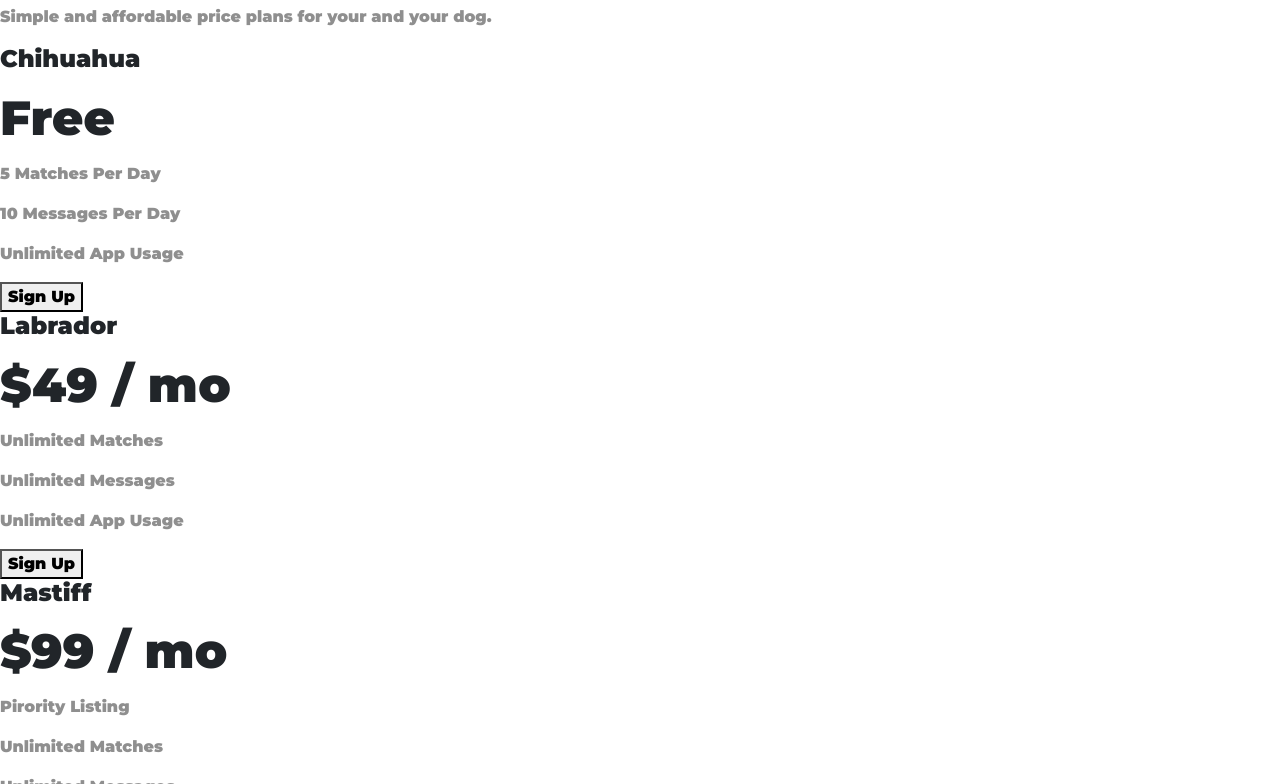
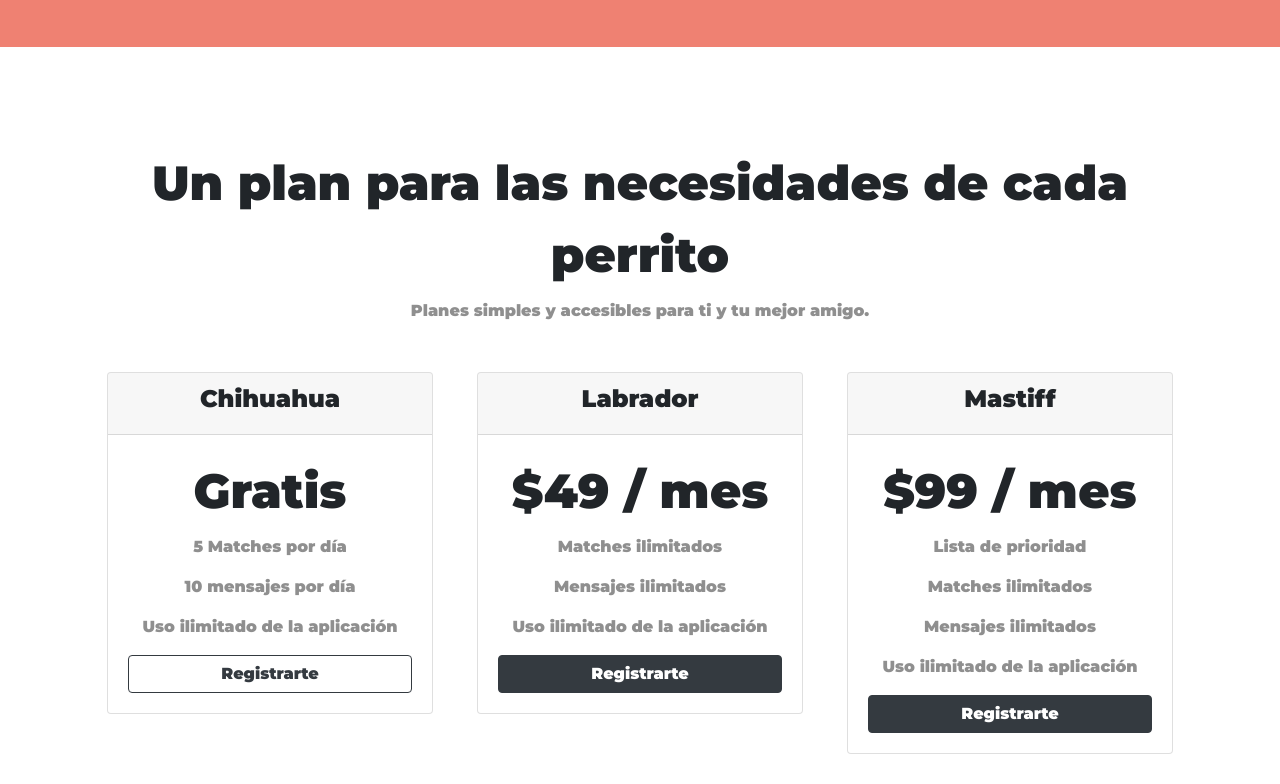
Before and after one commit to SamuelAc1011/TinDog, a plain HTML site: page index.html in a window 1280 px wide. Shown: the part 2016-2800 px from the top of the page. Drawn offline with nearby package versions, Linux system fonts and the light colour scheme.

Commit message:
End of the design

```diff
--- a/css/styles.css
+++ b/css/styles.css
@@ -9,7 +9,7 @@ body {
 }
 
 .container-fluid {
-  padding: 3% 15%;
+  padding: 3% 15% 15%;
 }
 
 h1 {
@@ -86,12 +86,17 @@ p {
 .title-image {
   width: 60%;
   transform: rotate(25deg);
+  position: absolute;
+  right: 20%;
 }
 
 /* Features */
 
 #features {
   padding: 7% 15%;
+  background-color: white;
+  position: relative;
+  z-index: 1;
 }
 
 .feature-box {
@@ -128,3 +133,23 @@ p {
   width: 15%;
   margin: 20px 20px 50px;
 }
+
+/* Pricing Section */
+
+#pricing {
+  padding: 100px;
+  text-align: center;
+}
+
+.pricing-column{
+  padding: 3% 2%;
+}
+
+#cta {
+  text-align: center;
+}
+
+#footer {
+  margin-top: 5%;
+  text-align: center;
+}
--- a/index.html
+++ b/index.html
@@ -148,33 +148,60 @@
 
   <section id="pricing">
 
-    <h2>A Plan for Every Dog's Needs</h2>
-    <p>Simple and affordable price plans for your and your dog.</p>
+    <h2>Un plan para las necesidades de cada perrito</h2>
+    <p>Planes simples y accesibles para ti y tu mejor amigo.</p>
 
 
-    <h3>Chihuahua</h3>
-    <h2>Free</h2>
-    <p>5 Matches Per Day</p>
-    <p>10 Messages Per Day</p>
-    <p>Unlimited App Usage</p>
-    <button type="button">Sign Up</button>
 
+    <div class="row">
 
-    <h3>Labrador</h3>
-    <h2>$49 / mo</h2>
-    <p>Unlimited Matches</p>
-    <p>Unlimited Messages</p>
-    <p>Unlimited App Usage</p>
-    <button type="button">Sign Up</button>
+      <div class="pricing-column col-lg-4 col-md-6">
+        <div class="card">
+          <div class="card-header">
+            <h3>Chihuahua</h3>
+          </div>
+          <div class="card-body">
+            <h2>Gratis</h2>
+            <p>5 Matches por día</p>
+            <p>10 mensajes por día</p>
+            <p>Uso ilimitado de la aplicación</p>
+            <button class="btn btn-block btn-outline-dark" type="button">Registrarte</button>
+          </div>
+        </div>
+      </div>
 
+      <div class="pricing-column col-lg-4 col-md-6">
+        <div class="card">
+          <div class="card-header">
+            <h3>Labrador</h3>
+          </div>
+          <div class="card-body">
+            <h2>$49 / mes</h2>
+            <p>Matches ilimitados</p>
+            <p>Mensajes ilimitados</p>
+            <p>Uso ilimitado de la aplicación</p>
+            <button class="btn btn-block btn-dark" type="button">Registrarte</button>
+          </div>
+        </div>
+      </div>
 
-    <h3>Mastiff</h3>
-    <h2>$99 / mo</h2>
-    <p>Pirority Listing</p>
-    <p>Unlimited Matches</p>
-    <p>Unlimited Messages</p>
-    <p>Unlimited App Usage</p>
-    <button type="button">Sign Up</button>
+      <div class="pricing-column col-lg-4 col-md-12">
+        <div class="card">
+          <div class="card-header">
+            <h3>Mastiff</h3>
+          </div>
+          <div class="card-body">
+            <h2>$99 / mes</h2>
+            <p>Lista de prioridad</p>
+            <p>Matches ilimitados</p>
+            <p>Mensajes ilimitados</p>
+            <p>Uso ilimitado de la aplicación</p>
+            <button class="btn btn-block btn-dark" type="button">Registrarte</button>
+          </div>
+        </div>
+      </div>
+    </div>
+
 
   </section>
 
@@ -183,9 +210,9 @@
 
   <section id="cta">
 
-    <h3>Find the True Love of Your Dog's Life Today.</h3>
-    <button type="button">Download</button>
-    <button type="button">Download</button>
+    <h3>Encuentra el amor de su vida hoy.</h3>
+    <button class="btn btn-outline-warning" type="button">Descargar</button>
+    <button class="btn btn-outline-info" type="button">Descargar</button>
 
   </section>
 
@@ -194,7 +221,7 @@
 
   <footer id="footer">
 
-    <p>© Copyright 2018 TinDog</p>
+    <p>© Copyright 2020 TinDog</p>
 
   </footer>
 
```
